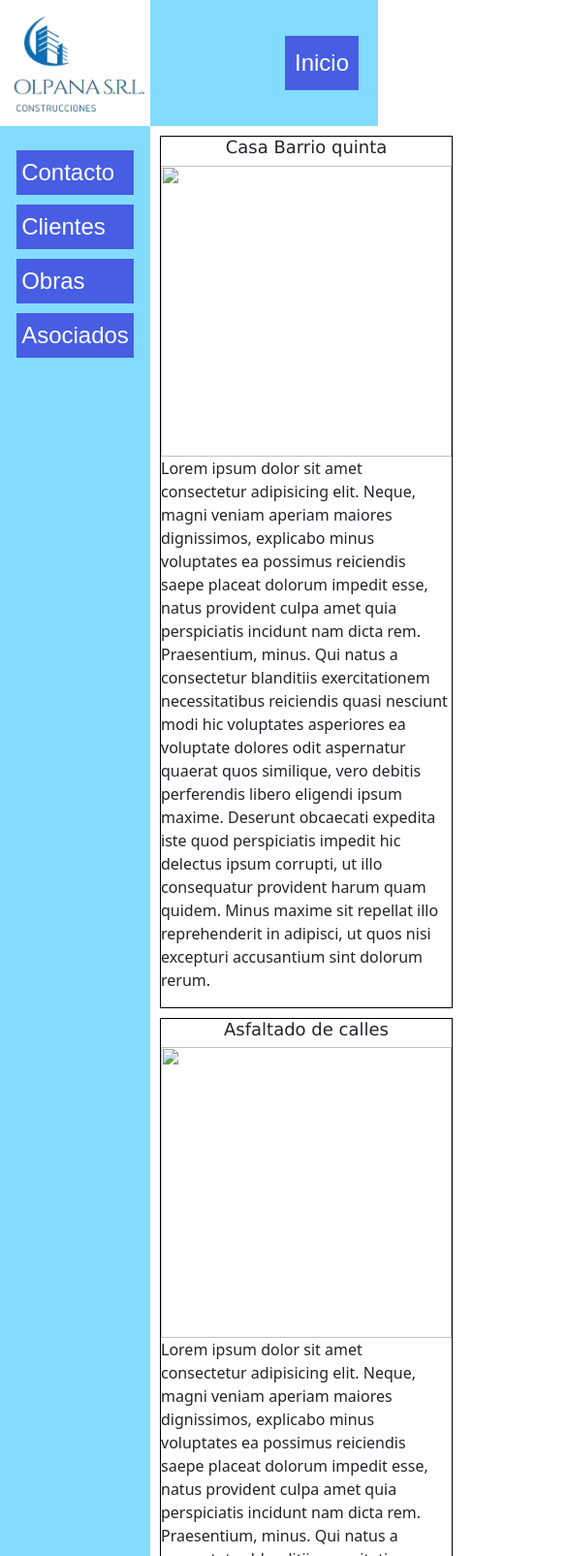
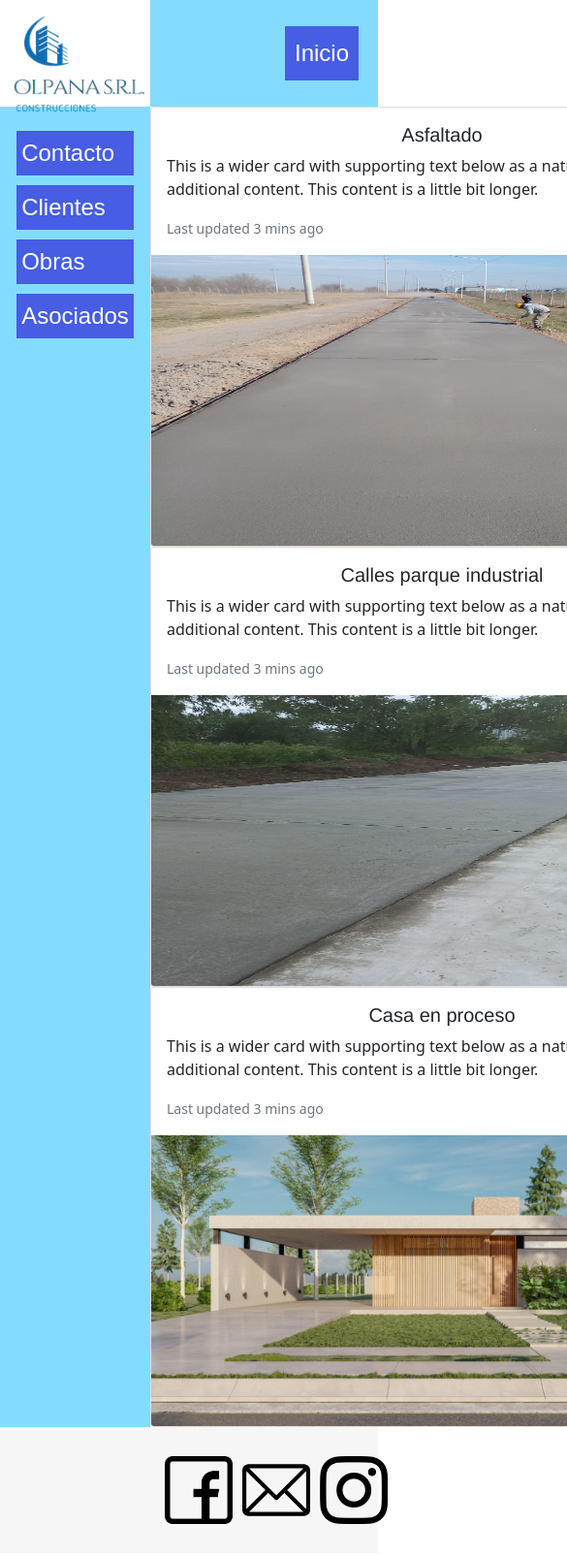
Before and after one commit to SantoNapuri/OLPANA-webpage, a plain HTML site: page proyecto backup/pages/obras.html in a window 390 px wide. Shown: the top 1605 px of the page at 97% size, 585 px wide, since content can reach past the window. Drawn offline with Linux system fonts and the light colour scheme; grey boxes are pictures that could not be loaded.

Commit message:
Add files via upload

```diff
--- a/proyecto backup/css/style.css
+++ b/proyecto backup/css/style.css
@@ -12,13 +12,19 @@
 
 /*----------HEADER--------*/
 
+
+
+
+
 .flex {
     display: grid;
     background-color: rgb(0, 183, 255);
-    grid-template-columns: 1fr 2fr ;
+    grid-template-columns: 1fr 2fr;
     grid-template-rows: 130px;
     background: linear-gradient(rgba(0, 183, 255, 0.486), rgba(0, 183, 255, 0.486));
+
 }
+
 
 
 
@@ -34,12 +40,13 @@
     align-items: center;
     justify-content: flex-end;
     margin: 20px;
+
 }
 
 
 
 
-.prueba ul li a{
+.prueba ul li a {
     font-family: Arial, Helvetica, sans-serif;
     color: white;
     font-size: x-large;
@@ -63,11 +70,29 @@ justify-content: flex-start;
 
 }
 
+
+@media screen and (max-width: 800px) {
+
+    .flex {
+        display: grid;
+        background-color: rgb(0, 183, 255);
+        grid-template-columns: 1fr 2fr;
+        grid-template-rows: 110px;
+        background: linear-gradient(rgba(0, 183, 255, 0.486), rgba(0, 183, 255, 0.486));
+    }
+}
+
+
+
+
+
+
+
 /*----------MAIN--------*/
 
 .grid {
     display: grid;
-    grid-template-columns:  155px 1fr ;
+    grid-template-columns: 155px 1fr;
     grid-template-rows: 3fr;
 
 
@@ -112,7 +137,6 @@ justify-content: flex-start;
     display: flex;
     flex-direction: column;
     justify-content: center;
-
 }
 
 
@@ -131,12 +155,23 @@ justify-content: flex-start;
     margin: 10px;
 
 }
+.carro {
+    width: 1000px;
+    text-align: center;
+}
+
 
 .carousel-item img {
     width: 100px;
-    height: 700px;
+    height: 600px;
 }
 
+@media screen and (max-width: 800px) {
+    .carousel-item img {
+        width: 100px;
+        height: 300px;
+    }
+}
 
 .carro h2 {
     font-family: sans-serif;
@@ -145,38 +180,19 @@ justify-content: flex-start;
 
 }
 
-.obras {
+.card-img-bottom {
+    height: 300px;
+    width: 600px;
     display: flex;
-    justify-content: left;
-    align-items: baseline;
-    flex-direction: column;
-    margin: 5px;
+    text-align: center;
 
 }
 
-.cuadraditos {
-    border: 1px solid black;
-    margin: 5px;
-}
+.card-title {
+    display: flex;
+    justify-content: center;
+    font-family: 'Franklin Gothic Medium', 'Arial Narrow', Arial, sans-serif;
 
-
-
-.cuadraditos img {
-    width: 300px;
-    height: 300px;
-}
-
-.cuadraditos h3 {
-    text-align: center;
-    font-size: large;
-    font-family: 'Lucida Sans', 'Lucida Sans Regular', 'Lucida Grande', 'Lucida Sans Unicode', Geneva, Verdana, sans-serif;
-
-}
-
-.text {
-    display: flex;
-    justify-content: flex-start;
-    flex-direction: row;
 
 }
 
@@ -186,18 +202,13 @@ justify-content: flex-start;
 
 .pie {
     display: grid;
-    grid-template-columns: 150px 1fr;;
+    grid-template-columns: 150px 2fr;
+    ;
     grid-template-rows: 130px;
     background-color: black;
-    background: linear-gradient(rgba(0, 0, 0, 0.034) , rgba(0, 0, 0, 0.034));
+    background: linear-gradient(rgba(0, 0, 0, 0.034), rgba(0, 0, 0, 0.034));
 
 }
-
-
-
-
-
-
 
 
 footer img {
@@ -206,15 +217,27 @@ footer img {
 
 }
 
+@media screen and (max-width: 800px) {
+    .redes {
+        display: flex;
+        justify-content: flex-end;
+        align-items: center;
+        padding: 10px;
+    }
+    footer img {
+        width: 70px;
+        height: 70px;
 
+    }
+}
 
 
 
 .redes {
     display: flex;
-justify-content: right;
+    justify-content: flex-end;
     align-items: center;
-
+    padding: 10px;
 
 }
 
--- a/proyecto backup/pages/obras.html
+++ b/proyecto backup/pages/obras.html
@@ -47,45 +47,37 @@
             </ul>
 
         </nav>
-        <section class="obras">
-            <div class="cuadraditos">
-                <h3>Casa Barrio quinta</h3>
-                <img src="" alt="">
-                <div class="text">
-                <p>Lorem ipsum dolor sit amet consectetur adipisicing elit. Neque, magni veniam aperiam maiores dignissimos, explicabo minus voluptates ea possimus reiciendis saepe placeat dolorum impedit esse, natus provident culpa amet quia perspiciatis incidunt nam dicta rem. Praesentium, minus. Qui natus a consectetur blanditiis exercitationem necessitatibus reiciendis quasi nesciunt modi hic voluptates asperiores ea voluptate dolores odit aspernatur quaerat quos similique, vero debitis perferendis libero eligendi ipsum maxime. Deserunt obcaecati expedita iste quod perspiciatis impedit hic delectus ipsum corrupti, ut illo consequatur provident harum quam quidem. Minus maxime sit repellat illo reprehenderit in adipisci, ut quos nisi excepturi accusantium sint dolorum rerum.</p></div>
+        <section>
+            <div class="card">
+                <div class="card-body">
+                    <h5 class="card-title">Asfaltado</h5>
+                    <p class="card-text">This is a wider card with supporting text below as a natural lead-in to additional
+                        content. This content is a little bit longer.</p>
+                    <p class="card-text"><small class="text-muted">Last updated 3 mins ago</small></p>
+                </div>
+                <img src="../img/WhatsApp Image 2022-08-31 at 8.11.27 PM.jpeg" class="card-img-bottom" alt="...">
             </div>
-
-            <div class="cuadraditos">
-                <h3>Asfaltado de calles</h3>
-                <img src="" alt="">
-                <div>
-                <p>Lorem ipsum dolor sit amet consectetur adipisicing elit. Neque, magni veniam aperiam maiores dignissimos, explicabo minus voluptates ea possimus reiciendis saepe placeat dolorum impedit esse, natus provident culpa amet quia perspiciatis incidunt nam dicta rem. Praesentium, minus. Qui natus a consectetur blanditiis exercitationem necessitatibus reiciendis quasi nesciunt modi hic voluptates asperiores ea voluptate dolores odit aspernatur quaerat quos similique, vero debitis perferendis libero eligendi ipsum maxime. Deserunt obcaecati expedita iste quod perspiciatis impedit hic delectus ipsum corrupti, ut illo consequatur provident harum quam quidem. Minus maxime sit repellat illo reprehenderit in adipisci, ut quos nisi excepturi accusantium sint dolorum rerum.</p></div>
+            <div class="card">
+                <div class="card-body">
+                    <h5 class="card-title">Calles parque industrial</h5>
+                    <p class="card-text">This is a wider card with supporting text below as a natural lead-in to additional
+                        content. This content is a little bit longer.</p>
+                    <p class="card-text"><small class="text-muted">Last updated 3 mins ago</small></p>
+                </div>
+                <img src="../img/WhatsApp Image 2022-08-31 at 8.16.16 PM.jpeg" class="card-img-bottom" alt="...">
             </div>
-            <div class="cuadraditos">
-                <h3>Casa</h3>
-                <img src="" alt="">
-                <div>
-                <p>Lorem ipsum dolor sit amet consectetur adipisicing elit. Neque, magni veniam aperiam maiores dignissimos, explicabo minus voluptates ea possimus reiciendis saepe placeat dolorum impedit esse, natus provident culpa amet quia perspiciatis incidunt nam dicta rem. Praesentium, minus. Qui natus a consectetur blanditiis exercitationem necessitatibus reiciendis quasi nesciunt modi hic voluptates asperiores ea voluptate dolores odit aspernatur quaerat quos similique, vero debitis perferendis libero eligendi ipsum maxime. Deserunt obcaecati expedita iste quod perspiciatis impedit hic delectus ipsum corrupti, ut illo consequatur provident harum quam quidem. Minus maxime sit repellat illo reprehenderit in adipisci, ut quos nisi excepturi accusantium sint dolorum rerum.</p>
-            </div>
+            <div class="card">
+                <div class="card-body">
+                    <h5 class="card-title">Casa en proceso</h5>
+                    <p class="card-text">This is a wider card with supporting text below as a natural lead-in to additional
+                        content. This content is a little bit longer.</p>
+                    <p class="card-text"><small class="text-muted">Last updated 3 mins ago</small></p>
+                </div>
+                <img src="../img/WhatsApp Image 2022-08-31 at 8.27.53 PM.jpeg" class="card-img-bottom" alt="...">
             </div>
         </section>
 
-
-
-
-
-
-
-
-
-
-
-
-
-
     </main>
-
-
 
     <footer class="pie">
         <iframe
```
Also changed, not shown: proyecto backup/index.html (+1 -2 lines), proyecto backup/pages/asociados.html (+1 -0 lines). Lines whose indentation alone changed are shown as unchanged.
